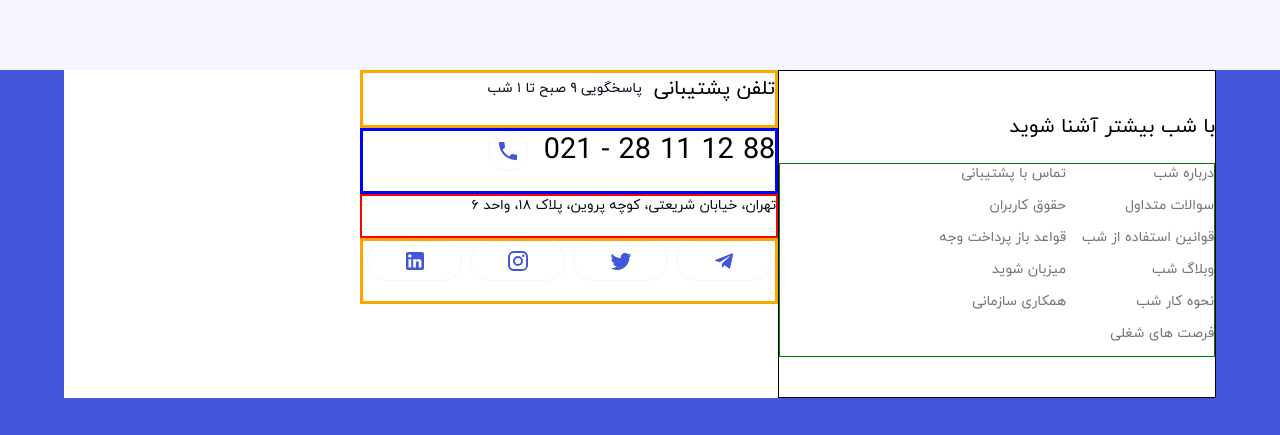
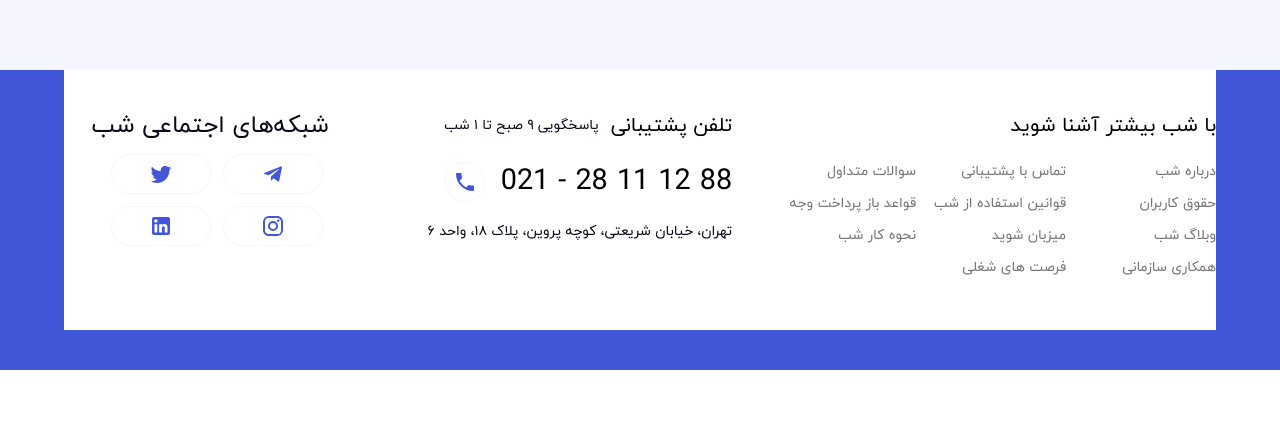
Before and after one commit to Masoudbkhti/Shab, a Next.js app: page / in a window 1280 px wide. Shown: the part 958-1393 px from the top of the page. After the commit the page ends 1328 px from the top, so only its background shows below. Built offline with nearby package versions, Linux system fonts and the light colour scheme.

Commit message:
design section social media

```diff
--- a/app/components/footerComponent/Footer.js
+++ b/app/components/footerComponent/Footer.js
@@ -29,6 +29,7 @@ export default function Footer() {
           margin: { xs: "0", sm: "0 5%" },
           //   height: "",
           display: "flex",
+          padding: "40px 0",
           flexDirection: {
             xs: "column",
             lg: "row",
@@ -37,11 +38,10 @@ export default function Footer() {
       >
         <Box
           className="Introduction"
-          border={1}
           sx={{
-            width: { xs: "100%", lg: "38%" },
+            width: { xs: "100%", lg: "42%" },
             height: "100%",
-            padding: "40px 0",
+            paddingBottom: { xs: "40px", lg: "0" },
           }}
         >
           <Typography
@@ -56,7 +56,6 @@ export default function Footer() {
             sx={{
               maxWidth: "542px",
               display: "flex",
-              border: "1px solid green",
               flexDirection: "row",
               flexWrap: "wrap",
             }}
@@ -67,9 +66,8 @@ export default function Footer() {
                 variant="body2"
                 color="secondary.light"
                 sx={{
-                  width: { xs: "180px", lg: "148px" },
+                  width: { xs: "180px", lg: "150px" },
                   paddingBottom: "12px",
-                  //   border: "1px solid red",
                 }}
               >
                 <Link href="/">{links.link}</Link>
@@ -77,13 +75,22 @@ export default function Footer() {
             ))}
           </Box>
         </Box>
-        <Box className="socialMedia">
+        <Box
+          className="socialMedia"
+          border
+          sx={{
+            width: {
+              xs: "100%",
+              lg: "35%",
+              paddingBottom: { xs: "10px", lg: "0" },
+            },
+          }}
+        >
           <Box
             sx={{
               display: "flex",
               alignItems: "center",
               paddingBottom: "20px",
-              border: "3px solid orange",
             }}
           >
             <Typography
@@ -102,7 +109,6 @@ export default function Footer() {
               display: "flex",
               alignItems: "center",
               paddingBottom: "20px",
-              border: "3px solid blue",
             }}
           >
             <Typography
@@ -133,13 +139,13 @@ export default function Footer() {
             <Typography
               variant="body2"
               color="secondary"
-              sx={{ paddingBottom: "20px", border: "2px solid red" }}
+              sx={{ paddingBottom: "20px" }}
             >
               تهران، خیابان شریعتی، کوچه پروین، پلاک ۱۸، واحد ۶
             </Typography>
           </Box>
-          <SocialMediaIcons/>
         </Box>
+        <SocialMediaIcons />
       </Box>
     </Box>
   );
--- a/app/components/footerComponent/SocialMediaIcons.js
+++ b/app/components/footerComponent/SocialMediaIcons.js
@@ -4,7 +4,7 @@ import TelegramIcon from "@mui/icons-material/Telegram";
 import TwitterIcon from "@mui/icons-material/Twitter";
 import InstagramIcon from "@mui/icons-material/Instagram";
 import LinkedInIcon from "@mui/icons-material/LinkedIn";
-import { Box } from "@mui/material";
+import { Box, Typography } from "@mui/material";
 const socialMediaIcon = [
   { id: 1, icon: <TelegramIcon color="info" /> },
   { id: 2, icon: <TwitterIcon  color="info" /> },
@@ -13,13 +13,17 @@ const socialMediaIcon = [
 ];
 export default function SocialMediaIcons() {
   return (
+    <Box  sx={{ display: "flex", flexDirection: "column" ,width: { xs: "100%", lg: "23%" },}}>
+      <Typography variant="h5" color="secondary" sx={{display :{xs:"none" , sm :"flex" , paddingBottom :"12px"}}}>
+        شبکه‌های اجتماعی شب
+      </Typography>
       <Box
         sx={{
           display: "flex",
           alignItems: "center",
-
+          flexWrap: { xs: "nowrap", sm: "wrap" },
           paddingBottom: "20px",
-        border: "3px solid orange",
+          width: { xs: "100%", sm: "250px" },
         }}
       >
         {socialMediaIcon.map((icons) => (
@@ -27,8 +31,9 @@ export default function SocialMediaIcons() {
             key={icons.key}
             sx={{
               border: "1px solid #f4f5ff",
-            width: { xs: "18%" , sm:"95px"},
-            margin: "0 4px",
+              width: "100px",
+              maxWidth: "130px",
+              margin: { xs: "0 6px", sm: "0 6px 12px 6px" },
               height: "40px",
               borderRadius: "25px",
               display: "flex",
@@ -40,5 +45,6 @@ export default function SocialMediaIcons() {
           </Box>
         ))}
       </Box>
+    </Box>
   );
 }
--- a/app/components/headerComponent/MenuHeader.js
+++ b/app/components/headerComponent/MenuHeader.js
@@ -2,11 +2,11 @@
 import styles from "./header.module.css";
 import React from "react";
 import { Box, Stack } from "@mui/material";
-import MoreBox from "./ProfileBox";
+import ProfileBox from "./ProfileBox";
 import Typography from "@mui/material/Typography";
 import Link from "next/link";
 import Image from "next/image";
-import MoreModal from "./ProfileModal";
+import ProfileModal from "./ProfileModal";
 export default function Menu({ data }) {
   return (
     <>
@@ -47,9 +47,9 @@ export default function Menu({ data }) {
           >
             <Link href="/trips">سفر های من</Link>
           </Typography>
-          <MoreBox fixMenu={"#fff"}>
-            <MoreModal />
-          </MoreBox>
+          <ProfileBox fixMenu={"#fff"}>
+            <ProfileModal />
+          </ProfileBox>
         </Stack>
       </Box>
     </>
```
Lines whose indentation alone changed are shown as unchanged.
